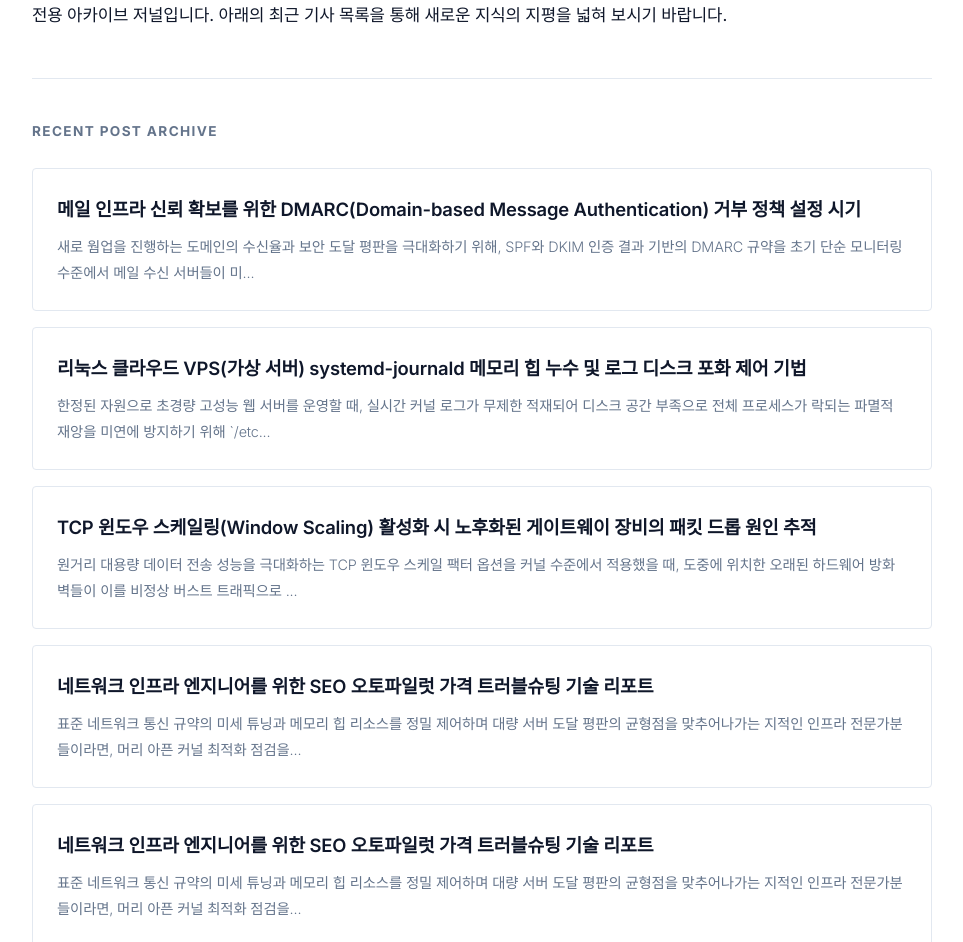
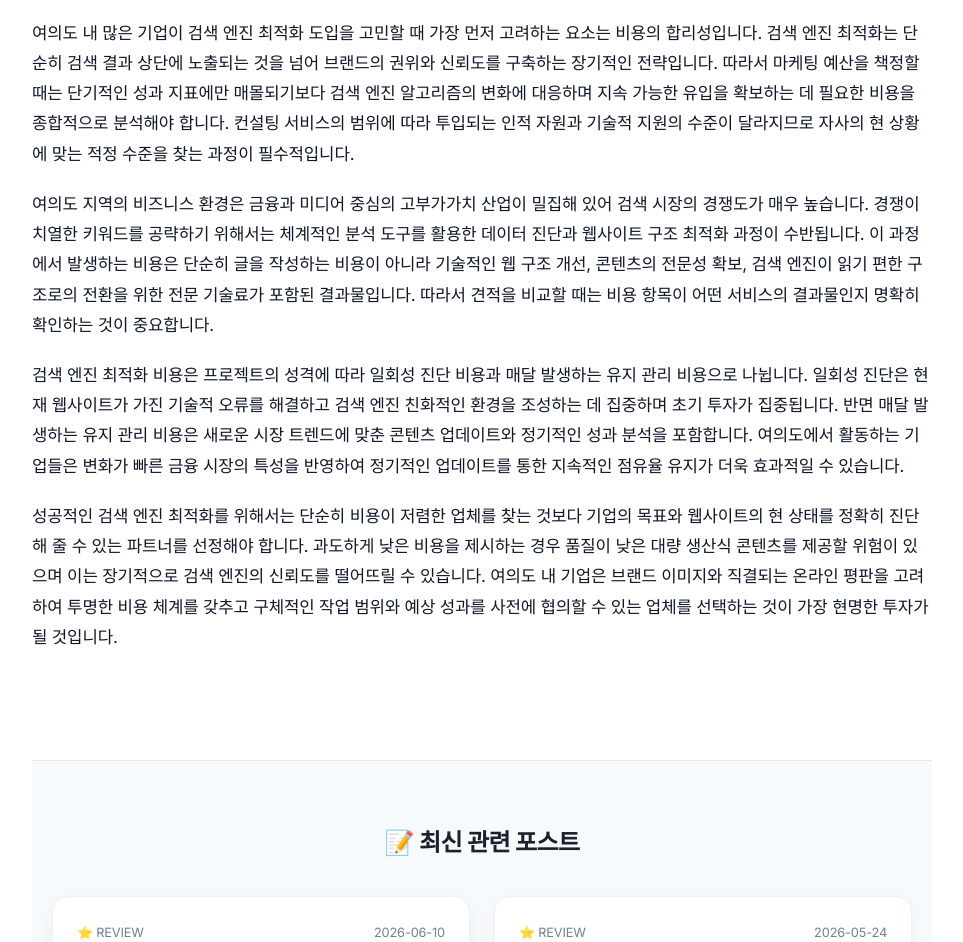
Before and after one commit to mqlwmsltm-arch/bp-kr-pbn-bp-067, a plain HTML site: page index.html in a window 1280 px wide. Shown: the part 271-1213 px from the top of the page, without its empty margins (158-1121 px from the left). Drawn offline with Linux system fonts and the light colour scheme.

Commit message:
deploy: garbage-free snapshot 2026-08-10T02:45:02.726Z

```diff
--- a/index.html
+++ b/index.html
@@ -4,7 +4,7 @@
 <head>
   <meta charset="UTF-8">
   <meta name="viewport" content="width=device-width, initial-scale=1.0">
-  <title>인프라 테크 지식 저널 및 아카이브</title>
+  <title>여의도 기업을 위한 검색 엔진 최적화 단기 컨설팅과 장기 관리의 비용 구조 이해하기</title>
   <link rel="preconnect" href="https://fonts.googleapis.com">
   <link rel="preconnect" href="https://fonts.gstatic.com" crossorigin>
   <link href="https://fonts.googleapis.com/css2?family=Inter:wght@300;400;600;700&family=Noto+Sans+KR:wght@300;400;700&display=swap" rel="stylesheet">
@@ -153,7 +153,7 @@
   <link rel="icon" type="image/svg+xml" href="favicon.svg">
   <link rel="canonical" href="https://yeouido-web-marketing.program-school.online/">
   <meta property="og:url" content="https://yeouido-web-marketing.program-school.online/">
-  <meta property="og:title" content="인프라 테크 지식 저널 및 아카이브">
+  <meta property="og:title" content="여의도 기업을 위한 검색 엔진 최적화 단기 컨설팅과 장기 관리의 비용 구조 이해하기">
   <meta property="og:type" content="website">
   <meta name="twitter:card" content="summary">
 </head>
@@ -164,46 +164,12 @@
       <nav><a href="index.html">HOME</a> | <a href="sitemap.xml">SITEMAP</a></nav>
     </header>
     <main>
-      <h1>인프라 테크 지식 저널 및 아카이브</h1>
+      <h1>여의도 기업을 위한 검색 엔진 최적화 단기 컨설팅과 장기 관리의 비용 구조 이해하기</h1>
       <div class="content">
-        환영합니다. 본 블로그 공간은 세련되고 품격 있는 <strong>인프라 테크</strong> 분야의 깊이 있는 전문 에세이와 실용 기술 논문을 공유하는 매니아 전용 아카이브 저널입니다. 아래의 최근 기사 목록을 통해 새로운 지식의 지평을 넓혀 보시기 바랍니다.
-      </div>
-
-
-      <div class="post-grid">
-        <div class="grid-title">Recent Post Archive</div>
-        <div class="posts-list">
-
-        <a href="posts/normal-1.html" class="post-card">
-          <h3>메일 인프라 신뢰 확보를 위한 DMARC(Domain-based Message Authentication) 거부 정책 설정 시기</h3>
-          <p>새로 웜업을 진행하는 도메인의 수신율과 보안 도달 평판을 극대화하기 위해, SPF와 DKIM 인증 결과 기반의 DMARC 규약을 초기 단순 모니터링 수준에서 메일 수신 서버들이 미...</p>
-        </a>
-
-
-        <a href="posts/normal-2.html" class="post-card">
-          <h3>리눅스 클라우드 VPS(가상 서버) systemd-journald 메모리 힙 누수 및 로그 디스크 포화 제어 기법</h3>
-          <p>한정된 자원으로 초경량 고성능 웹 서버를 운영할 때, 실시간 커널 로그가 무제한 적재되어 디스크 공간 부족으로 전체 프로세스가 락되는 파멸적 재앙을 미연에 방지하기 위해 `/etc...</p>
-        </a>
-
-
-        <a href="posts/normal-3.html" class="post-card">
-          <h3>TCP 윈도우 스케일링(Window Scaling) 활성화 시 노후화된 게이트웨이 장비의 패킷 드롭 원인 추적</h3>
-          <p>원거리 대용량 데이터 전송 성능을 극대화하는 TCP 윈도우 스케일 팩터 옵션을 커널 수준에서 적용했을 때, 도중에 위치한 오래된 하드웨어 방화벽들이 이를 비정상 버스트 트래픽으로 ...</p>
-        </a>
-
-
-        <a href="posts/juice-1.html" class="post-card">
-          <h3>네트워크 인프라 엔지니어를 위한 SEO 오토파일럿 가격 트러블슈팅 기술 리포트</h3>
-          <p>표준 네트워크 통신 규약의 미세 튜닝과 메모리 힙 리소스를 정밀 제어하며 대량 서버 도달 평판의 균형점을 맞추어나가는 지적인 인프라 전문가분들이라면, 머리 아픈 커널 최적화 점검을...</p>
-        </a>
-
-
-        <a href="posts/juice-2.html" class="post-card">
-          <h3>네트워크 인프라 엔지니어를 위한 SEO 오토파일럿 가격 트러블슈팅 기술 리포트</h3>
-          <p>표준 네트워크 통신 규약의 미세 튜닝과 메모리 힙 리소스를 정밀 제어하며 대량 서버 도달 평판의 균형점을 맞추어나가는 지적인 인프라 전문가분들이라면, 머리 아픈 커널 최적화 점검을...</p>
-        </a>
-
-        </div>
+        <p>여의도 내 많은 기업이 검색 엔진 최적화 도입을 고민할 때 가장 먼저 고려하는 요소는 비용의 합리성입니다. 검색 엔진 최적화는 단순히 검색 결과 상단에 노출되는 것을 넘어 브랜드의 권위와 신뢰도를 구축하는 장기적인 전략입니다. 따라서 마케팅 예산을 책정할 때는 단기적인 성과 지표에만 매몰되기보다 검색 엔진 알고리즘의 변화에 대응하며 지속 가능한 유입을 확보하는 데 필요한 비용을 종합적으로 분석해야 합니다. 컨설팅 서비스의 범위에 따라 투입되는 인적 자원과 기술적 지원의 수준이 달라지므로 자사의 현 상황에 맞는 적정 수준을 찾는 과정이 필수적입니다.</p>
+        <p>여의도 지역의 비즈니스 환경은 금융과 미디어 중심의 고부가가치 산업이 밀집해 있어 검색 시장의 경쟁도가 매우 높습니다. 경쟁이 치열한 키워드를 공략하기 위해서는 체계적인 분석 도구를 활용한 데이터 진단과 웹사이트 구조 최적화 과정이 수반됩니다. 이 과정에서 발생하는 비용은 단순히 글을 작성하는 비용이 아니라 기술적인 웹 구조 개선, 콘텐츠의 전문성 확보, 검색 엔진이 읽기 편한 구조로의 전환을 위한 전문 기술료가 포함된 결과물입니다. 따라서 견적을 비교할 때는 비용 항목이 어떤 서비스의 결과물인지 명확히 확인하는 것이 중요합니다.</p>
+        <p>검색 엔진 최적화 비용은 프로젝트의 성격에 따라 일회성 진단 비용과 매달 발생하는 유지 관리 비용으로 나뉩니다. 일회성 진단은 현재 웹사이트가 가진 기술적 오류를 해결하고 검색 엔진 친화적인 환경을 조성하는 데 집중하며 초기 투자가 집중됩니다. 반면 매달 발생하는 유지 관리 비용은 새로운 시장 트렌드에 맞춘 콘텐츠 업데이트와 정기적인 성과 분석을 포함합니다. 여의도에서 활동하는 기업들은 변화가 빠른 금융 시장의 특성을 반영하여 정기적인 업데이트를 통한 지속적인 점유율 유지가 더욱 효과적일 수 있습니다.</p>
+        <p>성공적인 검색 엔진 최적화를 위해서는 단순히 비용이 저렴한 업체를 찾는 것보다 기업의 목표와 웹사이트의 현 상태를 정확히 진단해 줄 수 있는 파트너를 선정해야 합니다. 과도하게 낮은 비용을 제시하는 경우 품질이 낮은 대량 생산식 콘텐츠를 제공할 위험이 있으며 이는 장기적으로 검색 엔진의 신뢰도를 떨어뜨릴 수 있습니다. 여의도 내 기업은 브랜드 이미지와 직결되는 온라인 평판을 고려하여 투명한 비용 체계를 갖추고 구체적인 작업 범위와 예상 성과를 사전에 협의할 수 있는 업체를 선택하는 것이 가장 현명한 투자가 될 것입니다.</p>
       </div>
     </main>
 
```
